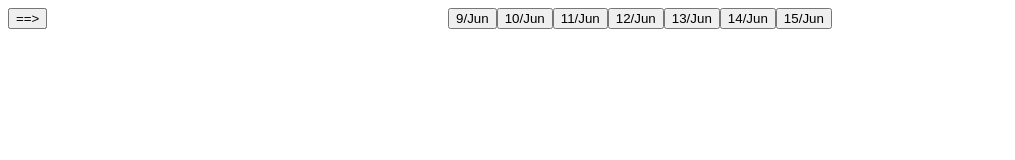
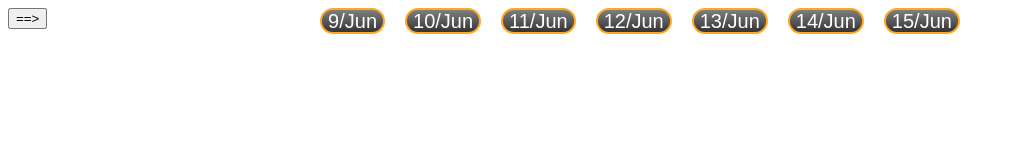
Before and after one commit to vittigabr/HTML-CSS-JavaScript, a plain HTML site: page carrosselData/index2.html in a window 1280 px wide. Shown: the whole page, without its empty margins (0-1015 px from the left). Drawn offline with Linux system fonts and the light colour scheme.

Commit message:
estilização

```diff
--- a/carrosselData/style.css
+++ b/carrosselData/style.css
@@ -2,6 +2,10 @@ section{
     width: 100%;
     overflow: hidden;
     scroll-behavior: smooth;
+}
+
+.bnt{
+    font-size: 20px;
 }
 
 #linkA{
@@ -25,24 +29,18 @@ section{
     display: flex;
     justify-content: center;
     width: 100%;
+    gap: 20px;
 }
 
 a{
     text-decoration: none;
 }
 
-/* .semana1{
-    margin: auto;
+input{
+    font-size: 20px;
+    color: #fff;
+    background: linear-gradient(rgba(0, 0, 0, 0.5), rgba(0, 0, 0, 0.8));
+    border-radius: 20px;
+    border: 2px solid #FFA726;
+    line-height: 20px;
 }
-
-.semana2{
-    margin: auto;
-}
-
-.semana3{
-    margin: auto;
-}
-
-.semana4{
-    margin: auto;
-} */
```
Also changed, not shown: carrosselData/index.html (+2 -2 lines).
